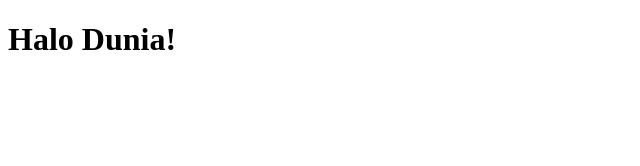
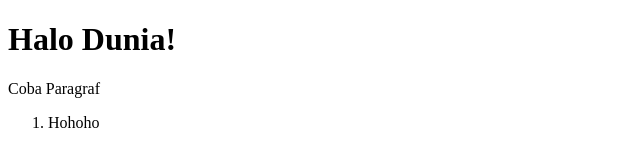
Before and after one commit to nicholasharlino/test-github-repo, a plain HTML site: page index.html in a window 1280 px wide. Shown: the whole page, without its empty margins (0-640 px from the left). Drawn offline with Linux system fonts and the light colour scheme.

Commit message:
Merubah file index.html

```diff
--- a/index.html
+++ b/index.html
@@ -7,5 +7,9 @@
   </head>
   <body>
     <h1>Halo Dunia!</h1>
+    <p>Coba Paragraf</p>
+    <ol>
+      <li>Hohoho</li>
+    </ol>
   </body>
 </html>
```
